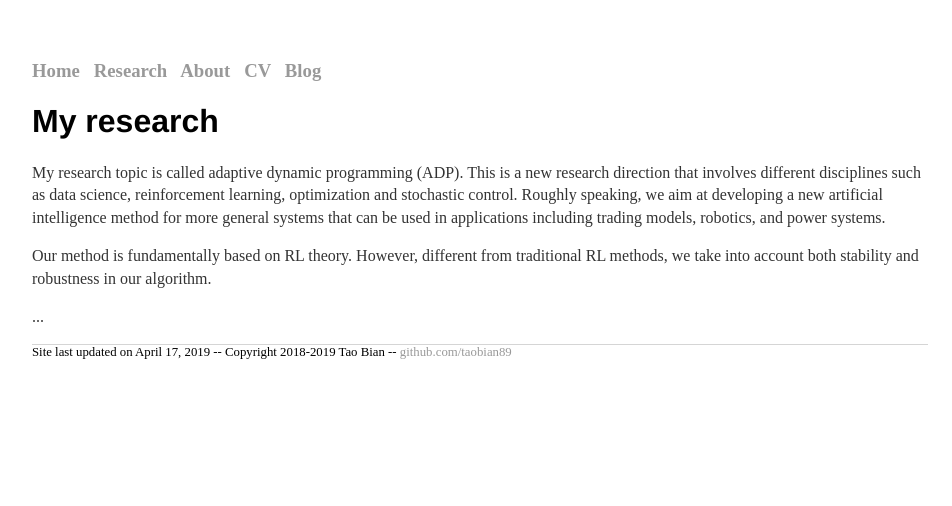
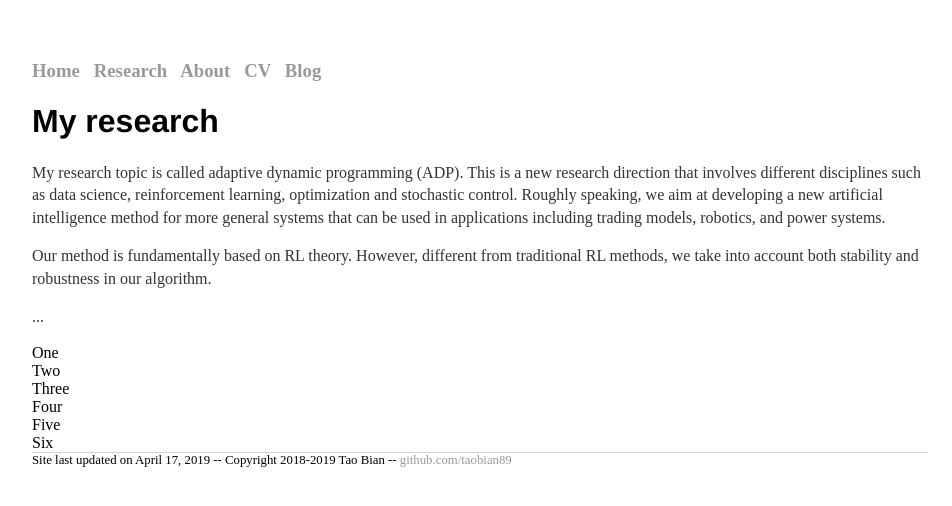
Before and after one commit to tao-bian-nyu/tao-bian-nyu.github.io, a Jekyll site: the page built from research/index.html, in a window 1280 px wide. Shown: the top 506 px of the page, without its empty margins (160-1112 px from the left). Built offline with Jekyll 4.4.1, drawn with Linux system fonts in a browser that asks for light colours.

Commit message:
Update index.html
test grid

```diff
--- a/research/index.html
+++ b/research/index.html
@@ -18,4 +18,14 @@
 ...
 	</p>
 
+	<div class="wrapper">
+  <div class="one">One</div>
+  <div class="two">Two</div>
+  <div class="three">Three</div>
+  <div class="four">Four</div>
+  <div class="five">Five</div>
+  <div class="six">Six</div>
 </div>
+
+
+</div>
```
